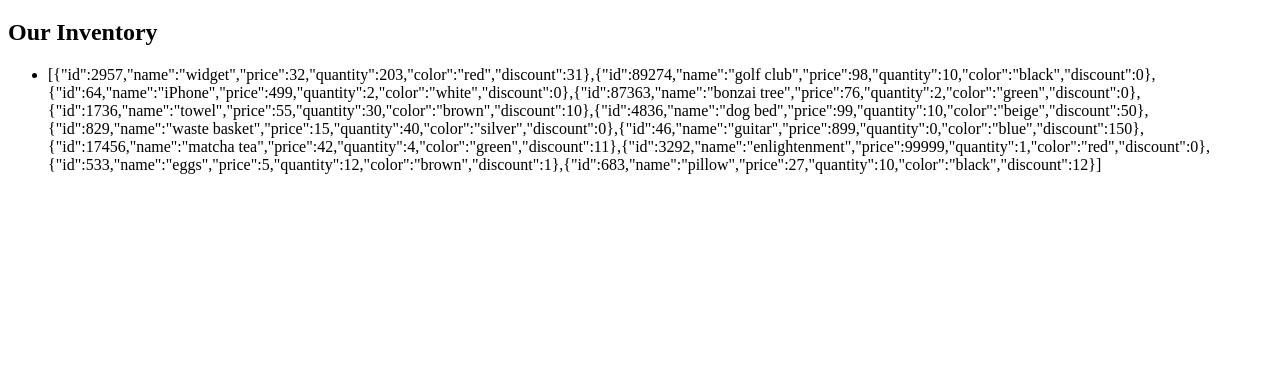
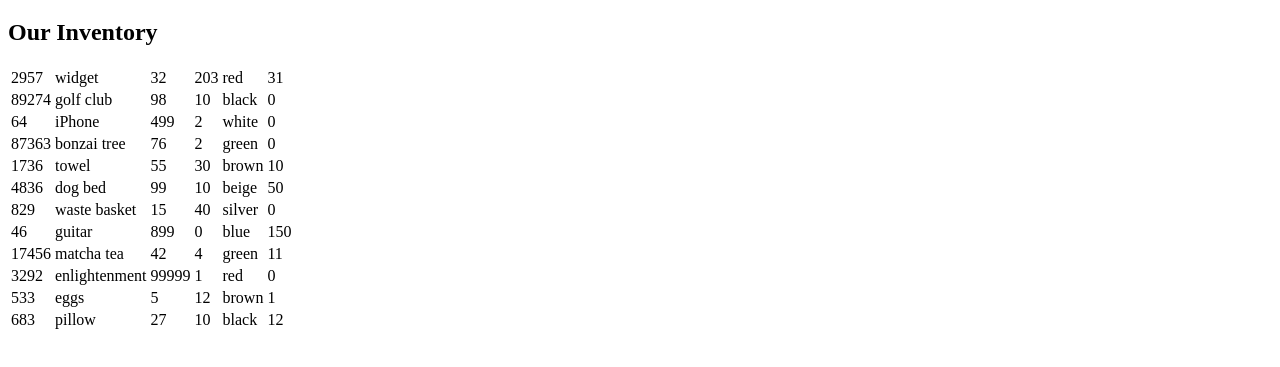
Before and after one commit to sw333zy/shopular, a website: page index.html in a window 1280 px wide. Shown: the part 61-428 px from the top of the page. Drawn offline with nearby package versions, Linux system fonts and the light colour scheme.

Commit message:
added tables

```diff
--- a/index.html
+++ b/index.html
@@ -5,12 +5,21 @@
     <title>Shopular</title>
   </head>
   <body>
-    <main ng-controller='storeDataController as items'>
+    <main ng-controller='storeDataController as sale'>
     <h1>Shopular</h1>
       <h2>Our Inventory</h2>
-        <ul>
-          <li> {{items.inventory}} </li>
-        </ul>
+        <table>
+          <tr ng-repeat='item in sale.inventory'>
+            <td>{{item.id}}</td>
+            <td>{{item.name}}</td>
+            <td>{{item.price}}</td>
+            <td>{{item.quantity}}</td>
+            <td>{{item.color}}</td>
+            <td>{{item.discount}}</td>
+
+          </tr>
+
+        </table>
     </main>
 
 
--- a/js/storeData.controller.js
+++ b/js/storeData.controller.js
@@ -20,10 +20,15 @@ function storeDataController() {
       { "id": 683, "name": "pillow", "price": 27, "quantity": 10, "color": "black", "discount": 12 }
     ];
 
+
+    this.tax = 1.0575;
+    console.log(this.inventory[4].price * this.tax);
+
   }
 
 
 
 
 
+
 }());
```
Lines whose indentation alone changed are shown as unchanged.
